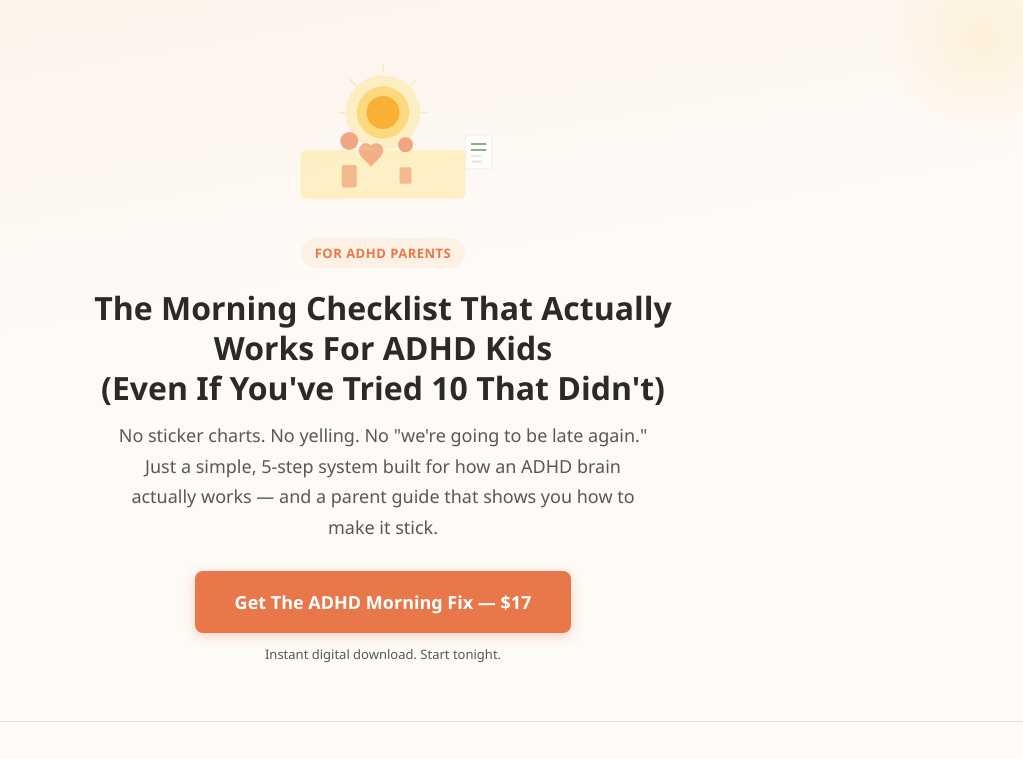
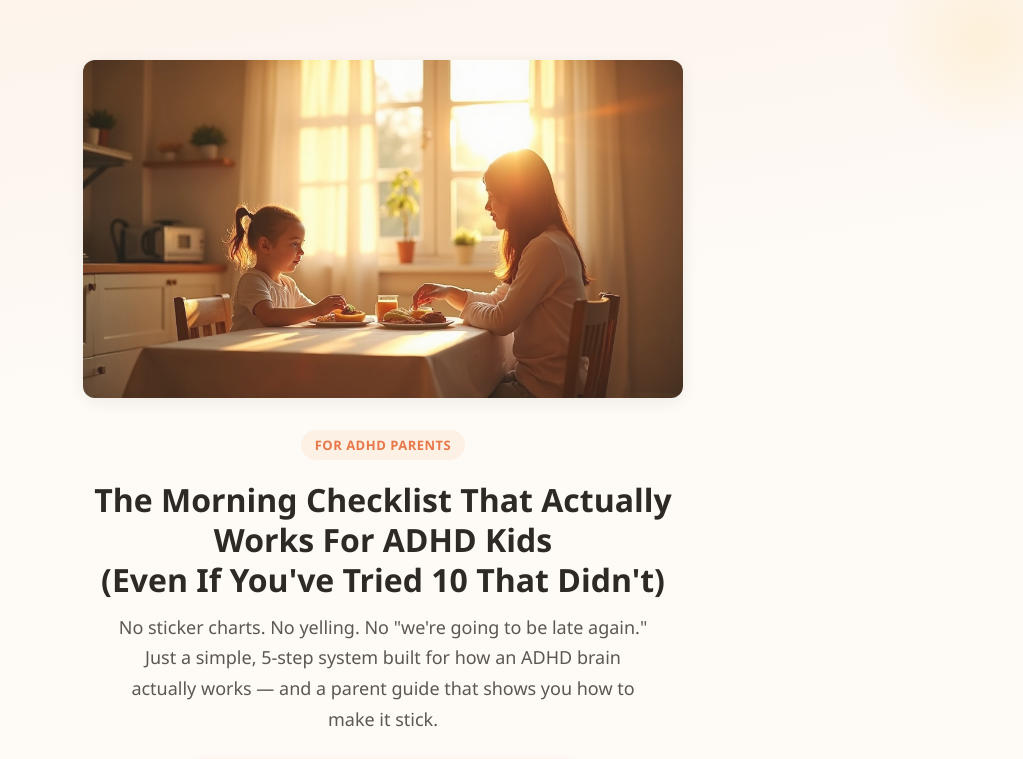
Before and after one commit to Janderson84/adhd-morning-fix, a plain HTML site: page index.html in a window 1280 px wide. Shown: the top 759 px of the page, without its empty margins (257-1280 px from the left). Drawn offline with Linux system fonts and the light colour scheme.

Commit message:
Replace hero SVG with FAL.ai generated photos + add image assets

```diff
--- a/index.html
+++ b/index.html
@@ -243,39 +243,8 @@
 <!-- ====== HERO ====== -->
 <section class="hero">
   <div class="container">
-    <div class="hero-illustration">
-      <svg viewBox="0 0 400 200" fill="none" xmlns="http://www.w3.org/2000/svg">
-        <!-- Warm morning sun -->
-        <circle cx="200" cy="70" r="50" fill="#fcd34d" opacity="0.3"/>
-        <circle cx="200" cy="70" r="35" fill="#fbbf24" opacity="0.5"/>
-        <circle cx="200" cy="70" r="22" fill="#f59e0b" opacity="0.8"/>
-        <!-- Sun rays -->
-        <g stroke="#fbbf24" stroke-width="2" opacity="0.3">
-          <line x1="200" y1="15" x2="200" y2="5"/>
-          <line x1="235" y1="35" x2="245" y2="25"/>
-          <line x1="250" y1="70" x2="260" y2="70"/>
-          <line x1="235" y1="105" x2="245" y2="115"/>
-          <line x1="165" y1="35" x2="155" y2="25"/>
-          <line x1="150" y1="70" x2="140" y2="70"/>
-          <line x1="165" y1="105" x2="155" y2="115"/>
-        </g>
-        <!-- Parent + child silhouettes at table -->
-        <rect x="90" y="120" width="220" height="65" rx="8" fill="#fde68a" opacity="0.5"/>
-        <!-- Parent -->
-        <circle cx="155" cy="108" r="12" fill="#e8784a" opacity="0.7"/>
-        <rect x="145" y="140" width="20" height="30" rx="3" fill="#e8784a" opacity="0.5"/>
-        <!-- Child -->
-        <circle cx="230" cy="113" r="10" fill="#e8784a" opacity="0.7"/>
-        <rect x="222" y="143" width="16" height="22" rx="3" fill="#e8784a" opacity="0.5"/>
-        <!-- Checklist on wall -->
-        <rect x="310" y="100" width="35" height="45" rx="3" fill="white" opacity="0.8" stroke="#e8e0d8" stroke-width="1"/>
-        <line x1="318" y1="112" x2="337" y2="112" stroke="#5b8c5a" stroke-width="2" stroke-linecap="round"/>
-        <line x1="318" y1="120" x2="337" y2="120" stroke="#5b8c5a" stroke-width="2" stroke-linecap="round"/>
-        <line x1="318" y1="128" x2="330" y2="128" stroke="#e8e0d8" stroke-width="2" stroke-linecap="round"/>
-        <rect x="318" y="134" width="14" height="3" rx="1" fill="#e8e0d8"/>
-        <!-- Heart between them -->
-        <path d="M200 118c-1-4-5-7-9-7-3 0-5 1-7 3-2-2-4-3-7-3-4 0-8 3-9 7-1 4 0 8 7 15l9 9 9-9c7-7 8-11 7-15z" fill="#e8784a" opacity="0.6"/>
-      </svg>
+    <div class="hero-illustration" style="max-width: 100%; margin-bottom: 24px;">
+      <img src="images/hero_2.jpg" alt="Mother and child sharing a peaceful breakfast in a sunlit kitchen" style="width:100%; max-width:600px; border-radius:12px; box-shadow: 0 4px 20px rgba(0,0,0,0.08);">
     </div>
     <div class="label">FOR ADHD PARENTS</div>
     <h1>The Morning Checklist That Actually Works For ADHD Kids<br>(Even If You've Tried 10 That Didn't)</h1>
```
Also changed, not shown: images/checklist_1.jpg (added), images/checklist_2.jpg (added), images/hero_1.jpg (added), images/hero_2.jpg (added).
